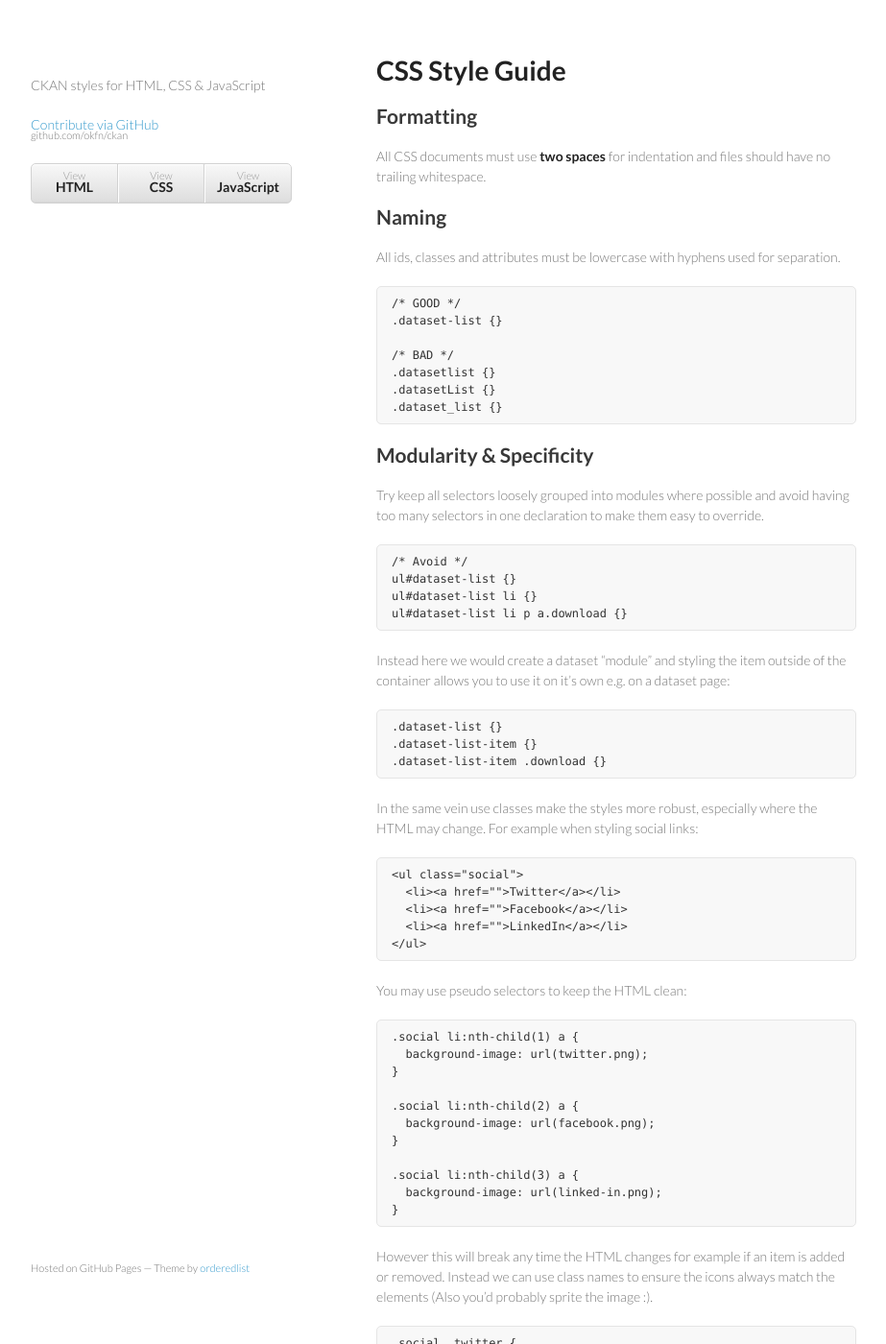
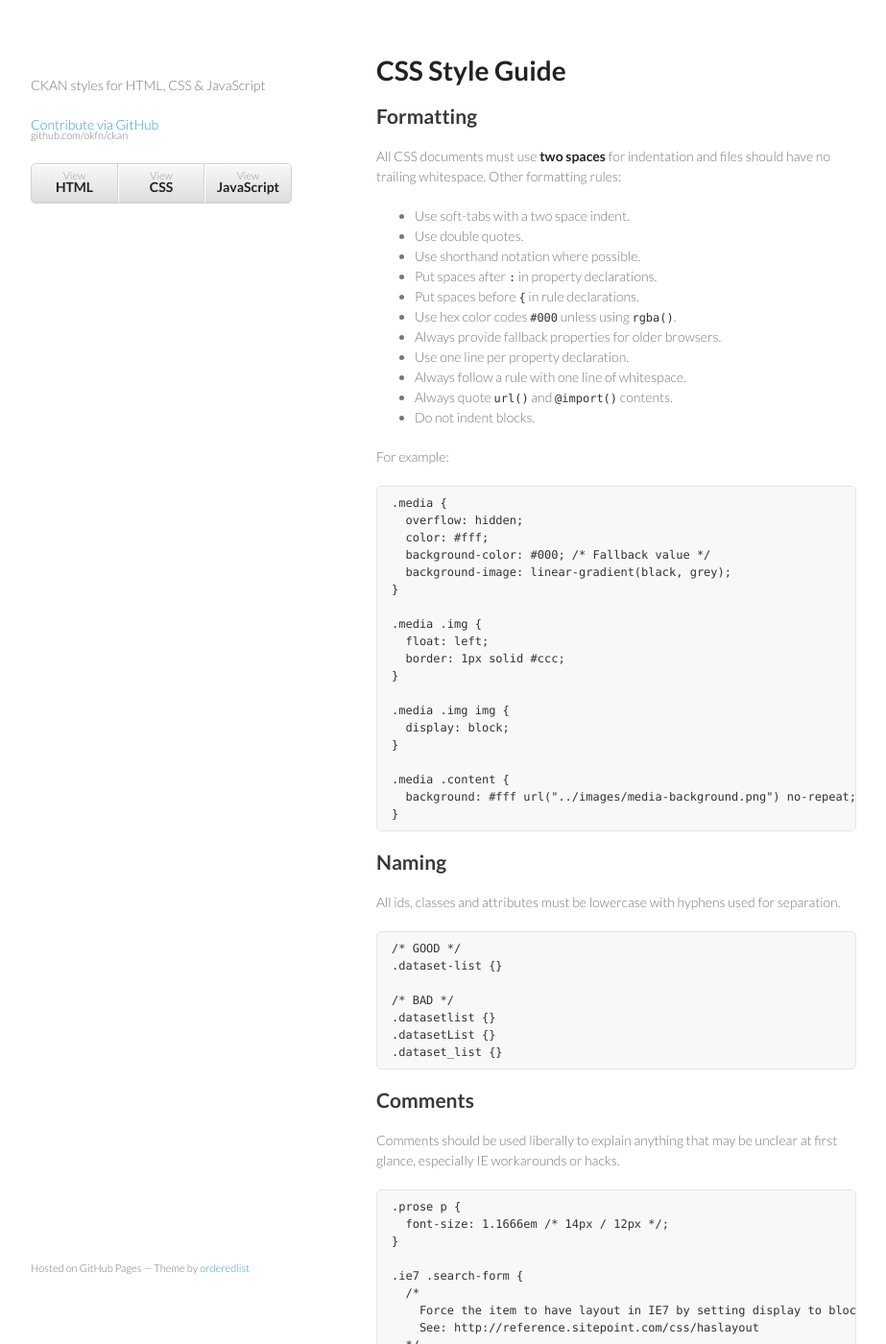
Before and after one commit to aron/ckan-style, a Jekyll site: the page built from styleguide/css/index.md, in a window 1280 px wide and 1400 px high. Shown: the whole window at 96% size, without its empty margins (178-1101 px from the left). Built offline with Jekyll 4.4.1, drawn with Linux system fonts in a browser that asks for light colours; some of the changed text lies outside the part shown.

Commit message:
Add formatting and comment sections to the CSS guide

```diff
--- a/styleguide/css/index.md
+++ b/styleguide/css/index.md
@@ -10,7 +10,41 @@ Formatting
 ----------
 
 All CSS documents must use **two spaces** for indentation and files should have
-no trailing whitespace.
+no trailing whitespace. Other formatting rules:
+
+ - Use soft-tabs with a two space indent.
+ - Use double quotes.
+ - Use shorthand notation where possible.
+ - Put spaces after `:` in property declarations.
+ - Put spaces before `{` in rule declarations.
+ - Use hex color codes `#000` unless using `rgba()`.
+ - Always provide fallback properties for older browsers.
+ - Use one line per property declaration.
+ - Always follow a rule with one line of whitespace.
+ - Always quote `url()` and `@import()` contents.
+ - Do not indent blocks.
+
+For example:
+
+    .media {
+      overflow: hidden;
+      color: #fff;
+      background-color: #000; /* Fallback value */
+      background-image: linear-gradient(black, grey);
+    }
+
+    .media .img {
+      float: left;
+      border: 1px solid #ccc;
+    }
+
+    .media .img img {
+      display: block;
+    }
+
+    .media .content {
+      background: #fff url("../images/media-background.png") no-repeat;
+    }
 
 Naming
 ------
@@ -25,6 +59,24 @@ separation.
     .datasetlist {}
     .datasetList {}
     .dataset_list {}
+
+Comments
+--------
+
+Comments should be used liberally to explain anything that may be unclear at
+first glance, especially IE workarounds or hacks.
+
+    .prose p {
+      font-size: 1.1666em /* 14px / 12px */;
+    }
+
+    .ie7 .search-form {
+      /*
+        Force the item to have layout in IE7 by setting display to block.
+        See: http://reference.sitepoint.com/css/haslayout
+      */
+      display: inline-block;
+    }
 
 Modularity & Specificity
 ------------------------
```
